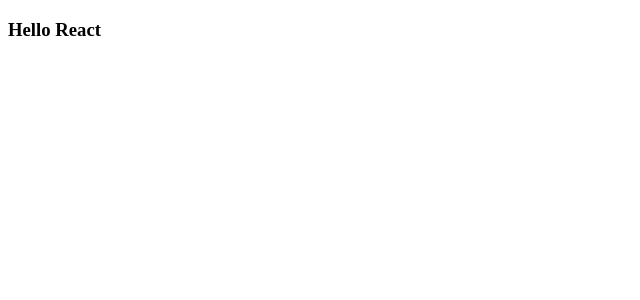
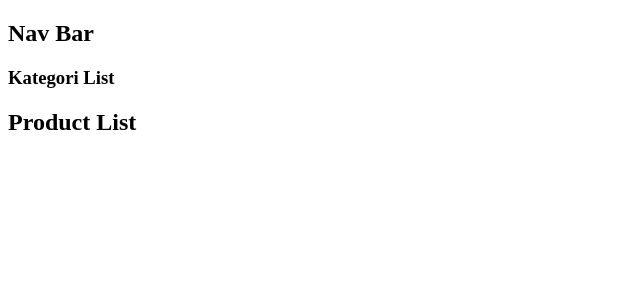
Before and after one commit to EryBkr/ReactJs, a React (Create React App) app in the folder intro/: page / in a window 1280 px wide. Shown: the top 300 px of the page, without its empty margins (0-640 px from the left). Built offline with nearby package versions, Linux system fonts and the light colour scheme.

Commit message:
Components was created

```diff
--- a/intro/src/App.js
+++ b/intro/src/App.js
@@ -1,7 +1,21 @@
+import CategoryList from "./CategoryList";
+import Navi from "./Navi";
+import ProductList from "./ProductList";
+
 function App() {
+
+  //JSX kullanımı (aşağıdaki div aslında HTML tagi değildir)
+  //Buraya yazacağımız tag ler div içerisinde olmalıdır
   return (
     <div>
-      <h3>Hello React</h3>
+      {/* Navi bizim oluşturduğumuz componenttir */}
+      <Navi></Navi>
+
+      {/* CategoryList bizim oluşturduğumuz componenttir */}
+      <CategoryList></CategoryList>
+
+      {/* ProductList bizim oluşturduğumuz componenttir */}
+      <ProductList></ProductList>
     </div>
   );
 }
--- /dev/null
+++ b/intro/src/CategoryList.js
@@ -0,0 +1,15 @@
+//Componentler Pascal Case isimlendirmeyle oluşur
+//rcc yazıp tab a basarsak class component i otomatik oluşturur
+import React, { Component } from 'react'
+
+export default class CategoryList extends Component {
+
+    //render componenti (sadece değişen componenti) değişikliklerini uygulayan bir fonksiyondur
+ render() {
+        return (
+            <div>
+                <h3>Kategori List</h3>
+            </div>
+        )
+    }
+}
--- /dev/null
+++ b/intro/src/Navi.js
@@ -0,0 +1,14 @@
+//Componentler Pascal Case isimlendirmeyle oluşur
+//rcc yazıp tab a basarsak class component i otomatik oluşturur
+import React, { Component } from 'react'
+
+export default class Navi extends Component {
+    //render componenti (sadece değişen componenti) değişikliklerini uygulayan bir fonksiyondur
+    render() {
+        return (
+            <div>
+                <h2>Nav Bar</h2>
+            </div>
+        )
+    }
+}
--- /dev/null
+++ b/intro/src/ProductList.js
@@ -0,0 +1,11 @@
+import React, { Component } from 'react'
+
+export default class ProductList extends Component {
+    render() {
+        return (
+            <div>
+                <h2>Product List</h2>
+            </div>
+        )
+    }
+}
```
